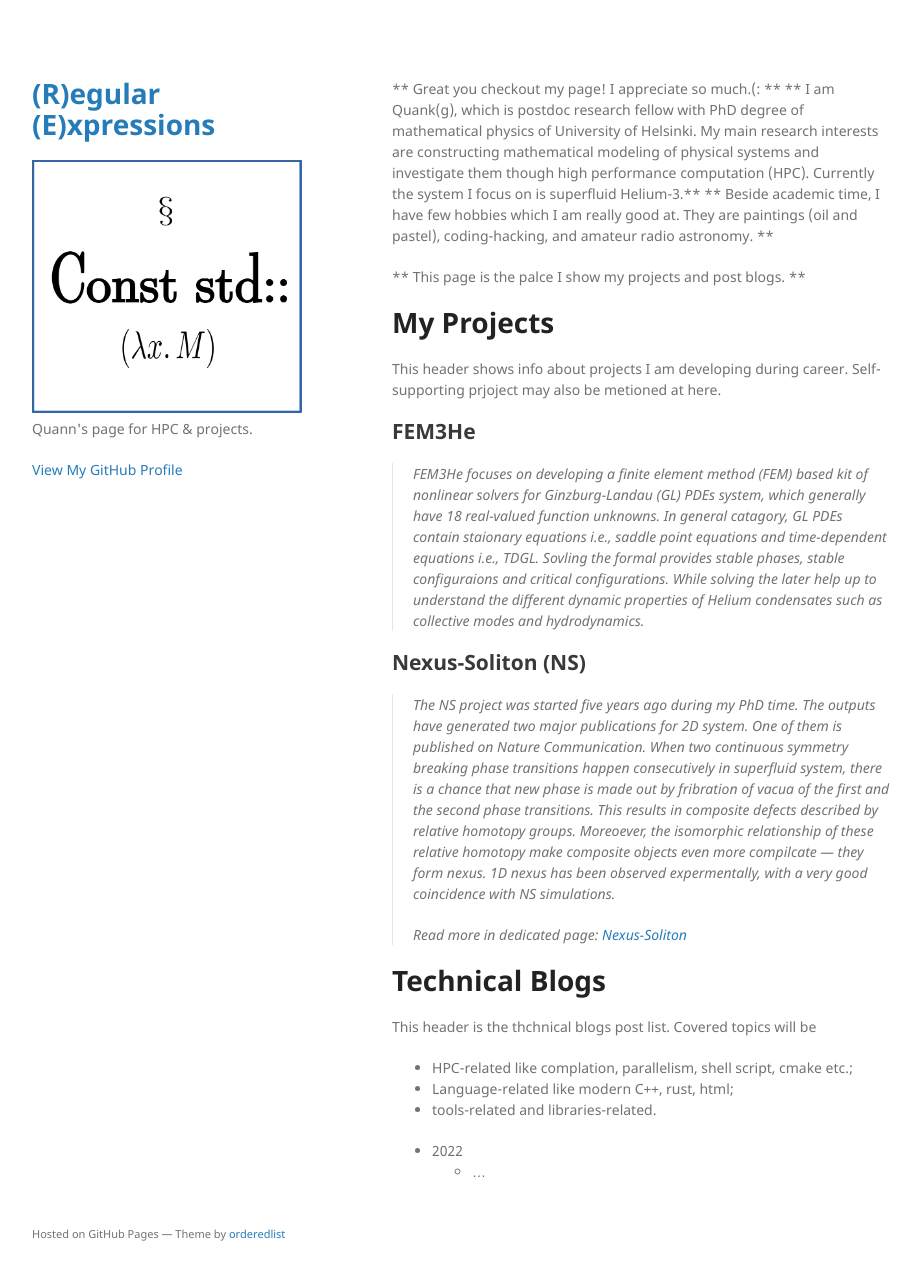
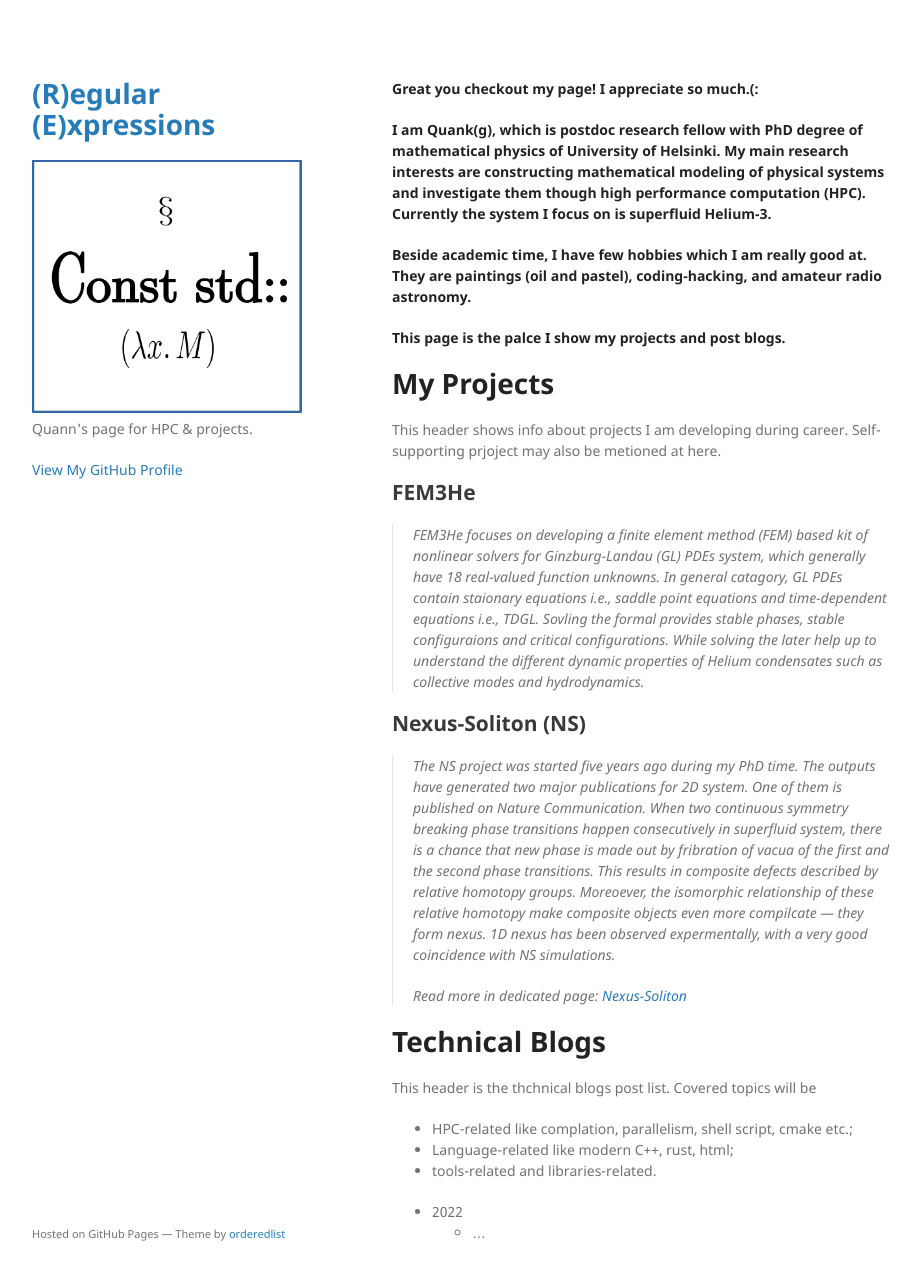
Before and after one commit to Quank-hpc/Quank-hpc.github.io, a Jekyll site: the page built from index.md, in a window 1280 px wide and 1313 px high. Shown: the top 1280 px of the window, without its empty margins (178-1099 px from the left). Built offline with Jekyll 4.4.1, drawn with Linux system fonts in a browser that asks for light colours.

```diff
--- a/index.md
+++ b/index.md
@@ -2,13 +2,15 @@
 layout: default
 ---
 
-** Great you checkout my page! I appreciate so much.(: **
-** I am Quank(g), which is postdoc research fellow with PhD degree of mathematical physics of University of Helsinki.
+**Great you checkout my page! I appreciate so much.(:**
+
+**I am Quank(g), which is postdoc research fellow with PhD degree of mathematical physics of University of Helsinki.
 My main research interests are constructing mathematical modeling of physical systems and investigate them though high performance computation (HPC).
 Currently the system I focus on is superfluid Helium-3.**
-** Beside academic time, I have few hobbies which I am really good at. They are paintings (oil and pastel), coding-hacking, and amateur radio astronomy. **
 
-** This page is the palce I show my projects and post blogs. **
+**Beside academic time, I have few hobbies which I am really good at. They are paintings (oil and pastel), coding-hacking, and amateur radio astronomy.**
+
+**This page is the palce I show my projects and post blogs.**
 
 # My Projects
 
```
